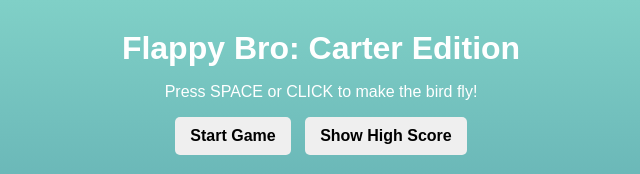
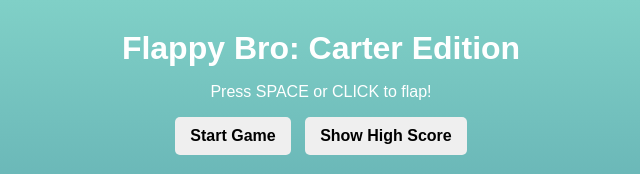
Before and after one commit to esplincarter/WEB-APP-PART-3, a plain HTML site: page index.html in a window 1280 px wide. Shown: the top 174 px of the page, 319-959 px from the left. Drawn offline with Linux system fonts and the light colour scheme.

Commit message:
Update index.html

```diff
--- a/index.html
+++ b/index.html
@@ -6,9 +6,8 @@
     <link rel="stylesheet" href="style.css">
 </head>
 <body>
-
     <h1>Flappy Bro: Carter Edition</h1>
-<p>Press SPACE or CLICK to make the bird fly!</p>
+    <p>Press SPACE or CLICK to flap!</p>
 
     <div class="buttons">
         <button id="startBtn">Start Game</button>
```
Lines whose indentation alone changed are shown as unchanged.
